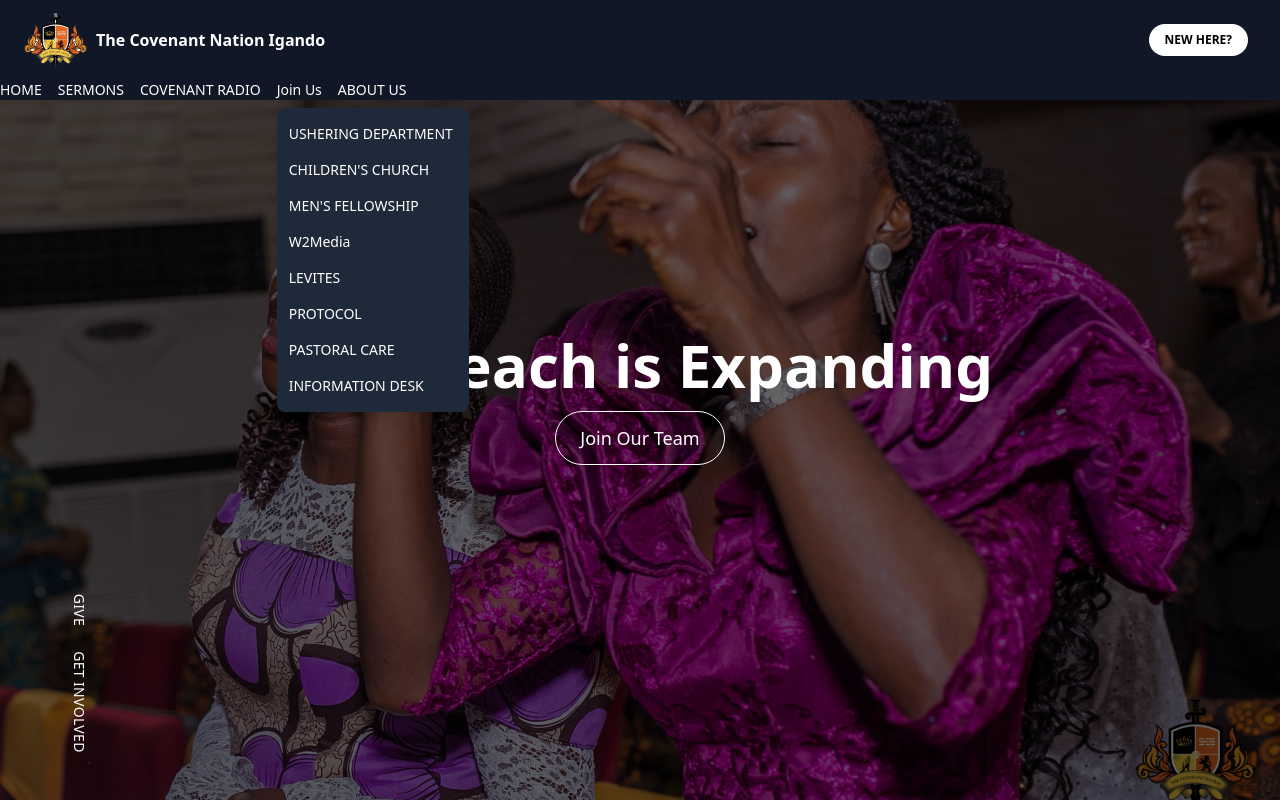
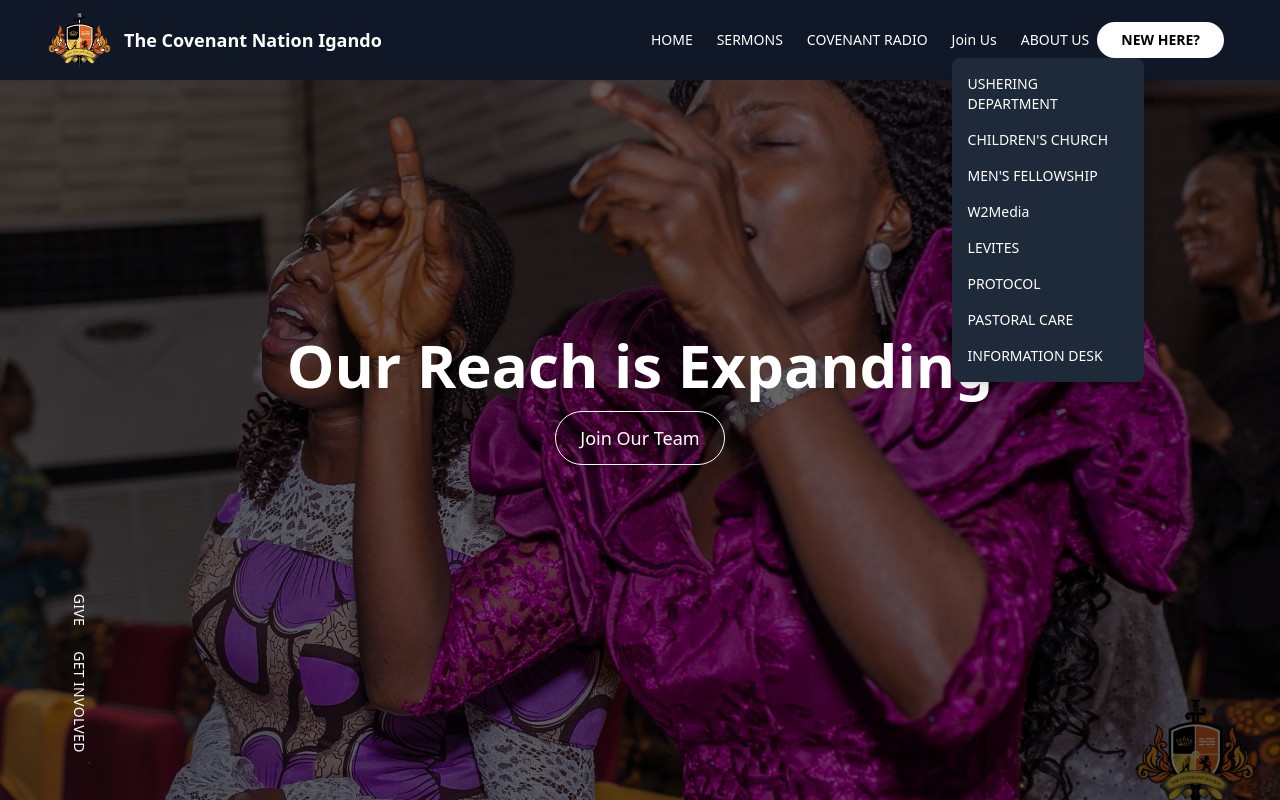
Before and after one commit to RichardBlaq/TCNigando, a React (Vite) app: page / in a window 1280 px wide. Both pictures are taken after a click on the button "Join Us". Built offline with nearby package versions, Linux system fonts and the light colour scheme; no server answers.

Commit message:
mobile responsiveness

```diff
--- a/src/components/navbar.jsx
+++ b/src/components/navbar.jsx
@@ -76,28 +76,220 @@ const Navbar = ({
 
   return (
     <nav className='fixed top-0 w-full bg-gray-900 z-50'>
-      <div className='flex items-center justify-between px-4 py-3 sm:px-6'>
-        <div className='flex items-center space-x-2'>
+      <div className='flex items-center justify-between px-4 py-3 sm:px-6 lg:px-12'>
+        <div className='flex items-center space-x-3'>
           <img
             src='/images/logo.png'
             alt='Logo'
             className='w-12 h-10 sm:w-16 sm:h-14'
           />
-          <span className='text-white text-sm sm:text-base font-semibold'>
+          <span className='text-white text-sm sm:text-base lg:text-lg font-semibold'>
             The Covenant Nation Igando
           </span>
         </div>
         <div className='flex items-center space-x-2'>
+          <ul className='hidden lg:flex items-center space-x-6 text-white uppercase font-normal text-sm'>
+            <li>
+              <Link to='/' className='hover:text-gray-300 transition'>
+                Home
+              </Link>
+            </li>
+            <li>
+              <Link to='/sermons' className='hover:text-gray-300 transition'>
+                Sermons
+              </Link>
+            </li>
+            <li>
+              <Link
+                to='/covenant-radio'
+                className='hover:text-gray-300 transition'
+              >
+                Covenant Radio
+              </Link>
+            </li>
+            <li className='relative'>
+              <button
+                onClick={toggleJoinUsDropdown}
+                className='hover:text-gray-300 transition focus:outline-none'
+              >
+                Join Us
+              </button>
+              {isJoinUsOpen && (
+                <div className='absolute left-0 mt-2 w-48 bg-gray-800 rounded-lg shadow-lg py-2'>
+                  <Link
+                    to='/join-us/ushering'
+                    className='block px-4 py-2 text-white hover:bg-gray-700 text-sm'
+                    onClick={() => setIsJoinUsOpen(false)}
+                  >
+                    Ushering Department
+                  </Link>
+                  <Link
+                    to='/join-us/childrens-church'
+                    className='block px-4 py-2 text-white hover:bg-gray-700 text-sm'
+                    onClick={() => setIsJoinUsOpen(false)}
+                  >
+                    Children's Church
+                  </Link>
+                  <Link
+                    to='/join-us/mens-fellowship'
+                    className='block px-4 py-2 text-white hover:bg-gray-700 text-sm'
+                    onClick={() => setIsJoinUsOpen(false)}
+                  >
+                    Men's Fellowship
+                  </Link>
+                  <div className='relative'>
+                    <button
+                      onClick={toggleW2MediaDropdown}
+                      className='block w-full text-left px-4 py-2 text-white hover:bg-gray-700 text-sm'
+                    >
+                      W2Media
+                    </button>
+                    {isW2MediaOpen && (
+                      <div className='absolute left-full top-0 w-48 bg-gray-800 rounded-lg shadow-lg py-2'>
+                        <Link
+                          to='/join-us/w2media/social-media'
+                          className='block px-4 py-2 text-white hover:bg-gray-700 text-sm'
+                          onClick={() => {
+                            setIsJoinUsOpen(false)
+                            setIsW2MediaOpen(false)
+                          }}
+                        >
+                          Social Media
+                        </Link>
+                        <Link
+                          to='/join-us/w2media/sound'
+                          className='block px-4 py-2 text-white hover:bg-gray-700 text-sm'
+                          onClick={() => {
+                            setIsJoinUsOpen(false)
+                            setIsW2MediaOpen(false)
+                          }}
+                        >
+                          Sound
+                        </Link>
+                        <Link
+                          to='/join-us/w2media/graphics'
+                          className='block px-4 py-2 text-white hover:bg-gray-700 text-sm'
+                          onClick={() => {
+                            setIsJoinUsOpen(false)
+                            setIsW2MediaOpen(false)
+                          }}
+                        >
+                          Graphics Department
+                        </Link>
+                        <Link
+                          to='/join-us/w2media'
+                          className='block px-4 py-2 text-white hover:bg-gray-700 text-sm'
+                          onClick={() => {
+                            setIsJoinUsOpen(false)
+                            setIsW2MediaOpen(false)
+                          }}
+                        >
+                          W2Media
+                        </Link>
+                        <Link
+                          to='/join-us/w2media/focus'
+                          className='block px-4 py-2 text-white hover:bg-gray-700 text-sm'
+                          onClick={() => {
+                            setIsJoinUsOpen(false)
+                            setIsW2MediaOpen(false)
+                          }}
+                        >
+                          Focus
+                        </Link>
+                      </div>
+                    )}
+                  </div>
+                  <Link
+                    to='/join-us/levites'
+                    className='block px-4 py-2 text-white hover:bg-gray-700 text-sm'
+                    onClick={() => setIsJoinUsOpen(false)}
+                  >
+                    Levites
+                  </Link>
+                  <Link
+                    to='/join-us/protocol'
+                    className='block px-4 py-2 text-white hover:bg-gray-700 text-sm'
+                    onClick={() => setIsJoinUsOpen(false)}
+                  >
+                    Protocol
+                  </Link>
+                  <Link
+                    to='/join-us/pastoral-care'
+                    className='block px-4 py-2 text-white hover:bg-gray-700 text-sm'
+                    onClick={() => setIsJoinUsOpen(false)}
+                  >
+                    Pastoral Care
+                  </Link>
+                  <Link
+                    to='/join-us/information-desk'
+                    className='block px-4 py-2 text-white hover:bg-gray-700 text-sm'
+                    onClick={() => setIsJoinUsOpen(false)}
+                  >
+                    Information Desk
+                  </Link>
+                </div>
+              )}
+            </li>
+            <li>
+              <Link to='/about-us' className='hover:text-gray-300 transition'>
+                About Us
+              </Link>
+            </li>
+          </ul>
           {!user && (
             <Link
               to='/auth'
-              className='bg-white text-black text-xs px-3 py-1 sm:px-4 sm:py-2 rounded-full font-semibold hover:bg-gray-100 transition'
+              className='hidden lg:block bg-white text-black text-sm px-6 py-2 rounded-full font-semibold hover:bg-gray-100 transition'
             >
               NEW HERE?
             </Link>
           )}
+          {user && (
+            <div className='hidden lg:flex items-center space-x-3'>
+              <span className='text-white text-sm font-semibold'>
+                Hi, {firstName}
+              </span>
+              {photoURL ? (
+                <img
+                  src={photoURL}
+                  alt='Profile'
+                  className='w-8 h-8 rounded-full cursor-pointer border-2 border-gray-300 hover:border-gray-400 transition'
+                  onClick={toggleProfileDropdown}
+                />
+              ) : (
+                <FaUserCircle
+                  className='text-white text-2xl cursor-pointer hover:text-gray-300 transition'
+                  onClick={toggleProfileDropdown}
+                />
+              )}
+              {isProfileOpen && (
+                <div className='absolute top-12 right-0 bg-white text-black rounded-lg shadow-lg w-48 py-2'>
+                  <Link
+                    to='/profile'
+                    className='block px-4 py-2 hover:bg-gray-100 text-sm'
+                    onClick={() => setIsProfileOpen(false)}
+                  >
+                    Profile
+                  </Link>
+                  <Link
+                    to='/settings'
+                    className='block px-4 py-2 hover:bg-gray-100 text-sm'
+                    onClick={() => setIsProfileOpen(false)}
+                  >
+                    Settings
+                  </Link>
+                  <button
+                    onClick={handleLogout}
+                    className='block w-full text-left px-4 py-2 hover:bg-gray-100 text-sm'
+                  >
+                    Logout
+                  </button>
+                </div>
+              )}
+            </div>
+          )}
           <button
-            className='md:hidden text-white text-xl sm:text-2xl'
+            className='lg:hidden text-white text-xl sm:text-2xl'
             onClick={toggleMobileMenu}
           >
             {isMobileMenuOpen ? <FaTimes /> : <FaBars />}
@@ -107,9 +299,9 @@ const Navbar = ({
       <div
         className={`${
           isMobileMenuOpen ? 'flex' : 'hidden'
-        } md:flex flex-col md:flex-row md:items-center absolute md:static top-14 left-0 w-full md:w-auto bg-gray-900 md:bg-transparent px-4 py-3 sm:px-6 md:p-0`}
+        } lg:hidden flex-col absolute top-14 left-0 w-full bg-gray-900 px-4 py-3 sm:px-6`}
       >
-        <ul className='flex flex-col md:flex-row w-full md:w-auto space-y-3 md:space-y-0 md:space-x-4 text-white uppercase font-normal text-sm'>
+        <ul className='flex flex-col space-y-3 text-white uppercase font-normal text-sm'>
           <li>
             <Link
               to='/'
@@ -145,7 +337,7 @@ const Navbar = ({
               Join Us
             </button>
             {isJoinUsOpen && (
-              <div className='mt-2 w-full md:w-48 bg-gray-800 rounded-lg shadow-lg py-2 md:absolute md:left-0'>
+              <div className='mt-2 w-full bg-gray-800 rounded-lg shadow-lg py-2'>
                 <Link
                   to='/join-us/ushering'
                   className='block px-3 py-2 text-white hover:bg-gray-700 text-sm'
@@ -184,7 +376,7 @@ const Navbar = ({
                     W2Media
                   </button>
                   {isW2MediaOpen && (
-                    <div className='mt-2 w-full md:w-48 bg-gray-800 rounded-lg shadow-lg py-2 md:absolute md:left-full md:top-0'>
+                    <div className='mt-2 w-full bg-gray-800 rounded-lg shadow-lg py-2'>
                       <Link
                         to='/join-us/w2media/social-media'
                         className='block px-3 py-2 text-white hover:bg-gray-700 text-sm'
@@ -297,7 +489,7 @@ const Navbar = ({
           </li>
         </ul>
         {user && (
-          <div className='relative flex items-center space-x-2 mt-3 md:mt-0 md:ml-4'>
+          <div className='flex items-center space-x-2 mt-3'>
             <span className='text-white text-xs sm:text-sm font-semibold'>
               Hi, {firstName}
             </span>
@@ -315,7 +507,7 @@ const Navbar = ({
               />
             )}
             {isProfileOpen && (
-              <div className='absolute top-8 right-0 bg-white text-black rounded-lg shadow-lg w-40 py-2'>
+              <div className='absolute top-8 right-4 bg-white text-black rounded-lg shadow-lg w-40 py-2'>
                 <Link
                   to='/profile'
                   className='block px-3 py-2 hover:bg-gray-100 text-sm'
@@ -342,14 +534,14 @@ const Navbar = ({
         )}
       </div>
       {playingSermon && location.pathname !== '/sermons' && (
-        <div className='flex items-center justify-center space-x-3 bg-gray-800 bg-opacity-70 px-3 py-2 mx-4 sm:mx-6 rounded-lg mt-2'>
+        <div className='flex items-center justify-center space-x-3 bg-gray-800 bg-opacity-70 px-3 py-2 mx-4 sm:mx-6 lg:mx-12 rounded-lg mt-2'>
           <img
             src={playingSermon.image}
             alt='Now Playing'
             className='w-8 h-8 sm:w-10 sm:h-10 rounded-md'
           />
-          <div className='text-white text-xs'>
-            <p className='font-semibold truncate max-w-[120px] sm:max-w-[150px]'>
+          <div className='text-white text-xs sm:text-sm'>
+            <p className='font-semibold truncate max-w-[120px] sm:max-w-[150px] lg:max-w-[200px]'>
               {playingSermon.title}
             </p>
             <p className='text-gray-300 truncate'>{playingSermon.author}</p>
@@ -359,7 +551,7 @@ const Navbar = ({
               max={audioRef.current?.duration || 100}
               value={audioRef.current?.currentTime || 0}
               onChange={(e) => handleSeek(e.target.value)}
-              className='w-20 sm:w-24 h-1 bg-gray-600 rounded-full accent-green-400 mt-1'
+              className='w-20 sm:w-24 lg:w-32 h-1 bg-gray-600 rounded-full accent-green-400 mt-1'
             />
           </div>
           <button
```
